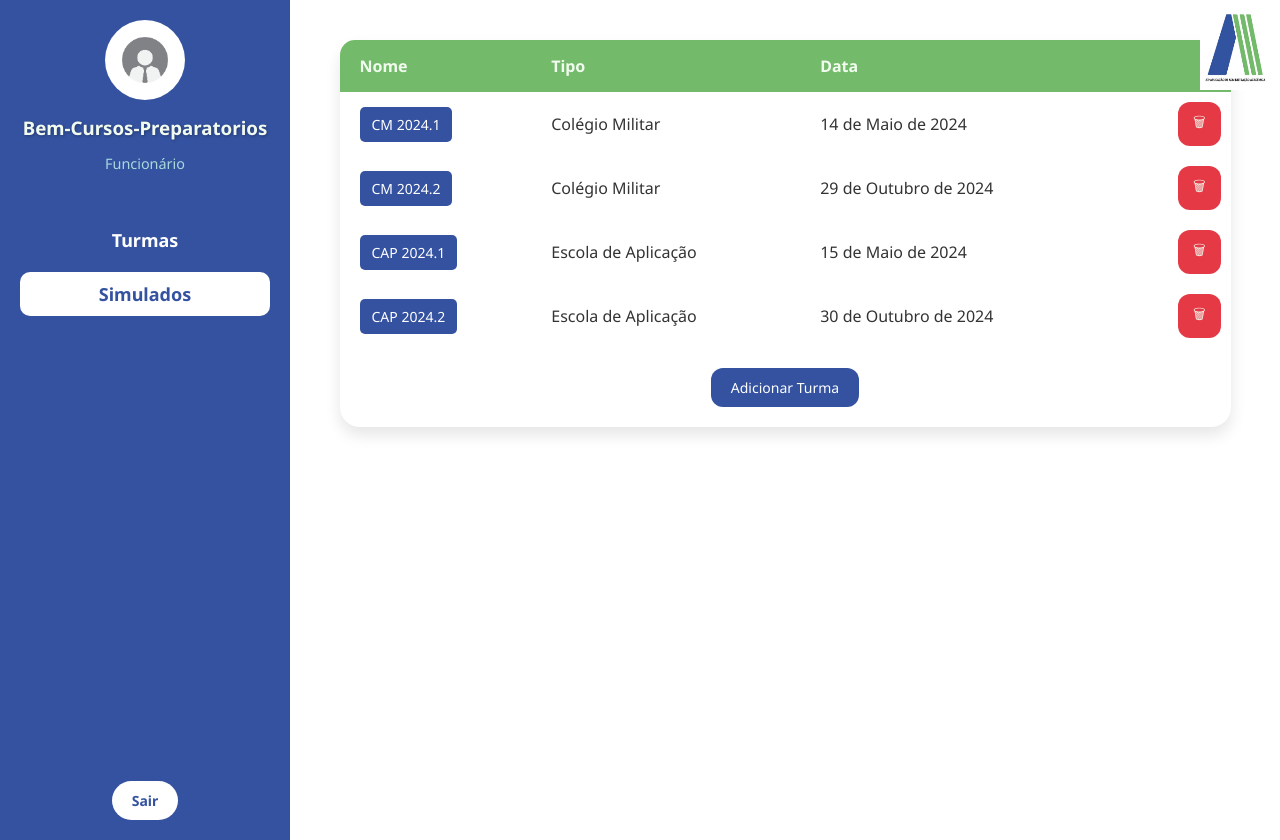
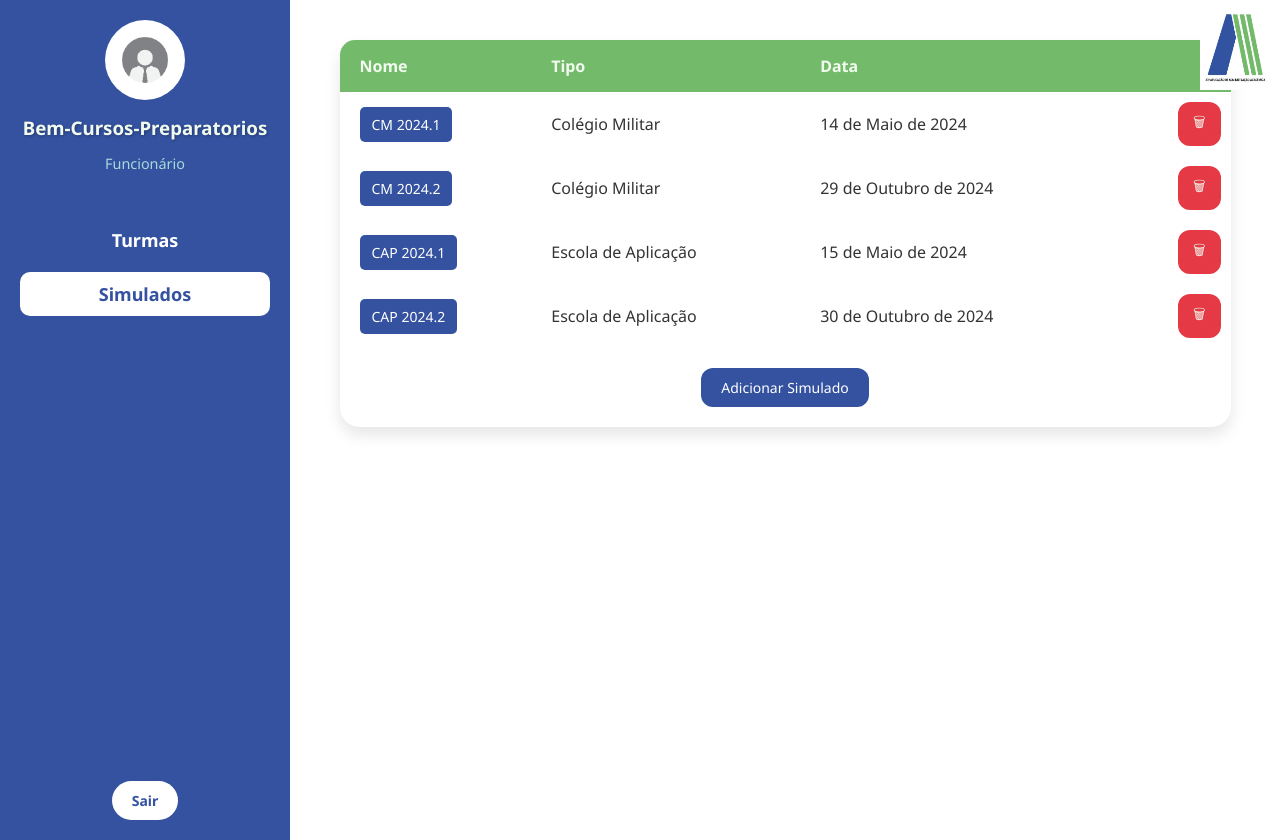
Before and after one commit to andrecastrom06/BEM-Cursos-Preparatorios, a Django app: page /cadastros/simulados/ in a window 1280 px wide. Run offline with Django 4.2, Linux system fonts and the light colour scheme; data comes from the database, SQL or seed files in the repository; parts of the project's set-up code (start-up, migrations or seed data) failed here and were passed over.

Commit message:
Erro besta no botão de adicionar simulado

```diff
--- a/BemCursos/cadastros/templates/simulados.html
+++ b/BemCursos/cadastros/templates/simulados.html
@@ -369,7 +369,7 @@
                     {% endfor %}
                 </tbody>
             </table>
-            <a href="{% url 'adicionar_turma' %}" class="add-turma">Adicionar Turma</a>
+            <a href="{% url 'adicionar_turma' %}" class="add-turma">Adicionar Simulado</a>
         </div>
     </div>
     <div id="confirm-modal" class="modal">
```
